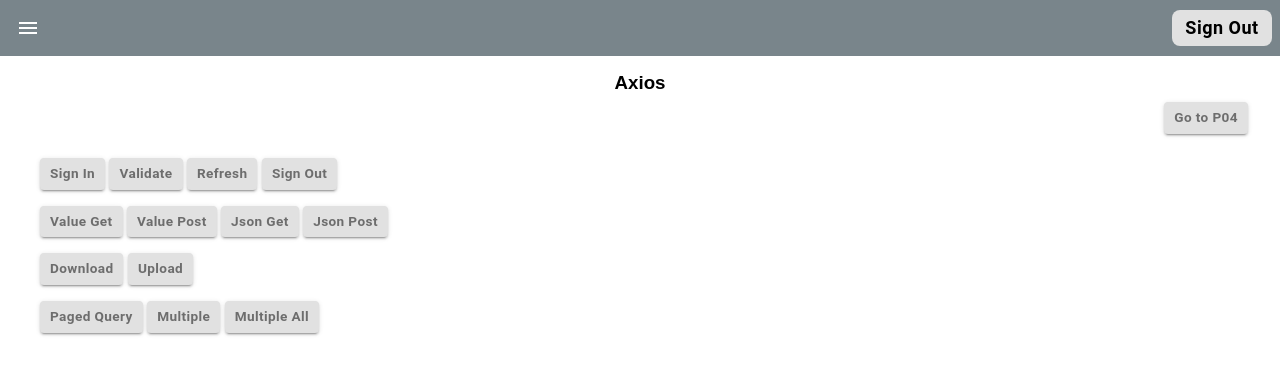
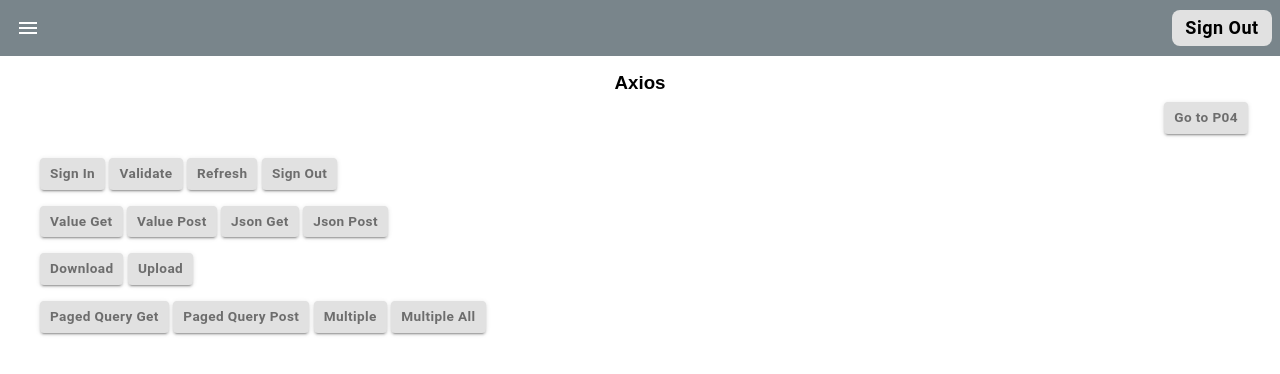
Before and after one commit to pisces229/demo-react-mui-project, a React (Create React App) app: page /layout/app02 in a window 1280 px wide. Shown: the top 374 px of the page. Built offline with nearby package versions, Linux system fonts and the light colour scheme.

Commit message:
add page query with http get

```diff
--- a/src/pages/app02/p01/index.tsx
+++ b/src/pages/app02/p01/index.tsx
@@ -116,9 +116,21 @@
       .catch((error) => console.log(error))
       .finally(() => console.log(`DefaultService.download.finally`));
   };
-
-  const onClickCommonPagedQuery = () => {
-    DefaultService.commonPagedQuery({
+  const onClickCommonPagedQueryGet = () => {
+    DefaultService.commonPagedQueryGet({
+      pageNo: 1,
+      pageSize: 10,
+      text: '[Test]',
+      value: 9,
+      date: new Date(),
+      values: ['1','A'],
+    })
+    .then((response) => console.log(response))
+    .catch((error) => console.log(error))
+    .finally(() => console.log(`DefaultService.commonPagedQuery.finally`));
+  };
+  const onClickCommonPagedQueryPost = () => {
+    DefaultService.commonPagedQueryPost({
       page: { pageNo: 1, pageSize: 10 },
       data: { text: '[Test]', value: 9, date: new Date() }
     })
@@ -190,7 +202,8 @@
           <Button variant="contained" onClick={onClickUpload}>Upload</Button>&nbsp;
         </Grid>
         <Grid item xs={1}>
-          <Button variant="contained" onClick={onClickCommonPagedQuery}>Paged Query</Button>&nbsp;
+          <Button variant="contained" onClick={onClickCommonPagedQueryGet}>Paged Query Get</Button>&nbsp;
+          <Button variant="contained" onClick={onClickCommonPagedQueryPost}>Paged Query Post</Button>&nbsp;
           <Button variant="contained" onClick={onClickMultiple}>Multiple</Button>&nbsp;
           <Button variant="contained" onClick={onClickMultipleAll}>Multiple All</Button>&nbsp;
         </Grid>
--- a/src/services/default/index.ts
+++ b/src/services/default/index.ts
@@ -1,6 +1,6 @@
 import { authenticateAxios, defaultAxios } from "../axios";
 import { CommonOutputModel, CommonPagedQueryInputModel, CommonPagedQueryOutputModel } from "../model";
-import { DefaultDownloadInputModel, DefaultJsonInputModel, DefaultJsonOutputModel, DefaultSignInInputModel } from "./model";
+import { DefaultDownloadInputModel, DefaultJsonInputModel, DefaultJsonOutputModel, DefaultJsonPageInputModel, DefaultSignInInputModel } from "./model";
 
 const controller = 'default';
 
@@ -37,9 +37,13 @@
     authenticateAxios.post<CommonOutputModel<DefaultJsonOutputModel>>(
       `/${controller}/jsonHttpPost`,
       value),
-  commonPagedQuery: (value: CommonPagedQueryInputModel<DefaultJsonInputModel>) =>
+  commonPagedQueryGet: (value: DefaultJsonPageInputModel) =>
+    authenticateAxios.get<CommonPagedQueryOutputModel<DefaultJsonOutputModel>>(
+      `/${controller}/commonPagedQueryGet`,
+      { params: value }),
+  commonPagedQueryPost: (value: CommonPagedQueryInputModel<DefaultJsonInputModel>) =>
     authenticateAxios.post<CommonPagedQueryOutputModel<DefaultJsonOutputModel>>(
-      `/${controller}/commonPagedQuery`,
+      `/${controller}/commonPagedQueryPost`,
       value),
   download: (value: DefaultDownloadInputModel) =>
     authenticateAxios.post<Blob>(
```
Also changed, not shown: src/services/default/model.ts (+8 -0 lines).
